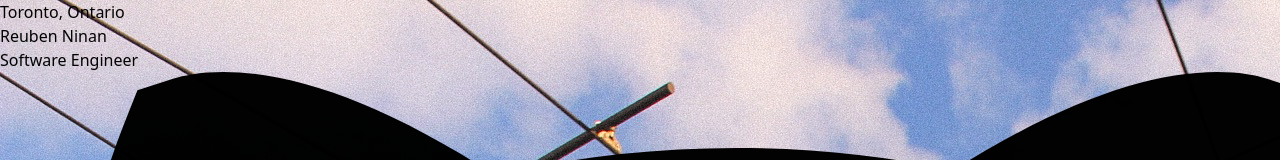
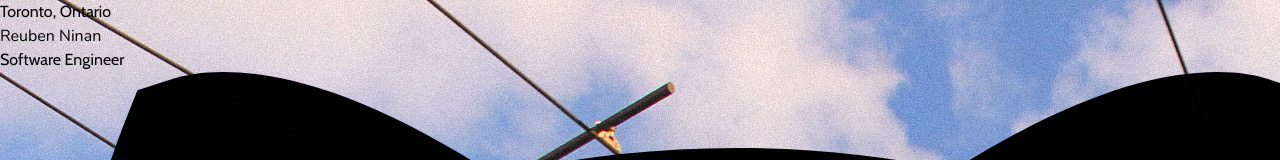
Before and after one commit to ReubenMathew/ReubenNinanV6, a Vue app in the folder ReubenNinan/: page / in a window 1280 px wide. Shown: the top 160 px of the page. Built offline with nearby package versions, Linux system fonts and the light colour scheme.

Commit message:
font config

```diff
--- a/ReubenNinan/src/components/LandingPage.vue
+++ b/ReubenNinan/src/components/LandingPage.vue
@@ -1,10 +1,10 @@
 <template>
 
-    <div class="mx-auto page max-w-2xl print:max-w-letter md:max-w-letter md:h-letter sm:p-9  bg-cover min-w-full bg-fixed bg-center h-auto text-white min-h-screen py-48 px-20 object-fill bgimg" >
-        <div class="px-8 py-12  max-w-sm bg-gray-900 rounded-lg shadow-2xl glass">
+    <div class="bg-cover min-w-full bg-fixed bg-center h-auto text-white min-h-screen py-48 px-20 object-fill bgimg" >
+        <div class="px-8 py-12 max-w-sm bg-gray-900 rounded-lg shadow-2xl glass">
             <p class="font-bold text-sm uppercase">Toronto, Ontario</p>
-            <p class="text-5xl font-bold text-yellow-600">Reuben Ninan</p>
-            <p class="text-3xl  mb-7 leading-none font-hairline">Software Engineer</p>
+            <p class="text-5xl name font-semibold text-yellow-600">Reuben Ninan</p>
+            <p class="text-2xl  mb-7 leading-none font-light">Software Engineer</p>
 
             <!-- Contact Buttons -->
             <div class=" flex inline-flex items-center">
@@ -24,6 +24,17 @@
 </template>
 
 <style type="text/css">
+
+@import url('https://fonts.googleapis.com/css?family=Cabin|Nunito');
+
+* {
+    font-family: 'Cabin', sans-serif;
+  }
+
+.name{
+    font-family: 'Nunito', sans-serif;
+}
+
 .bgimg {
     background-image: url('../assets/img/city.jpg');
 }
@@ -31,7 +42,10 @@
 .glass{
     opacity: .987;
 }
+
+
 </style>
+
 
 <script>
 export default {
```
Also changed, not shown: ReubenNinan/src/views/About.vue (line endings or trailing spaces).
